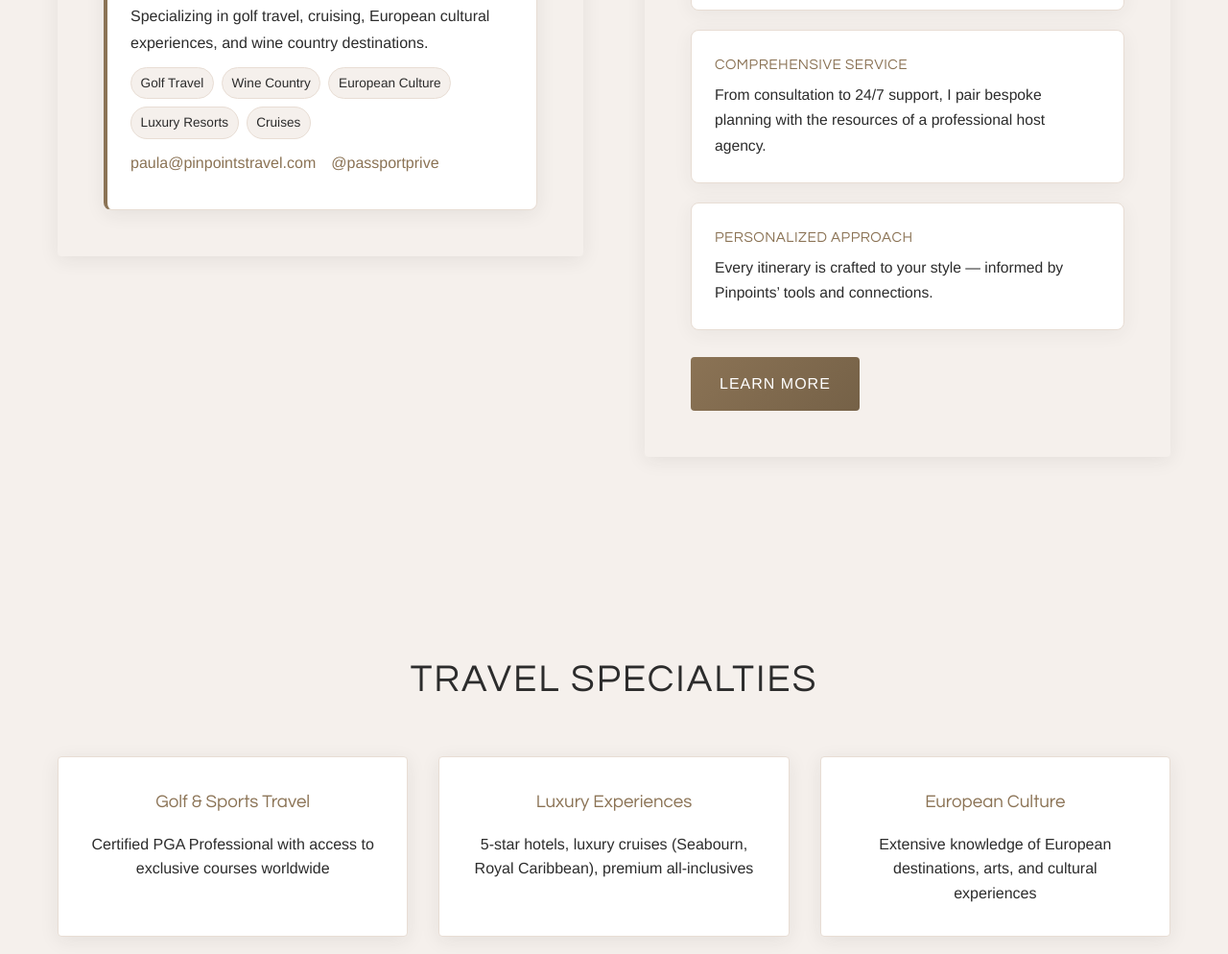
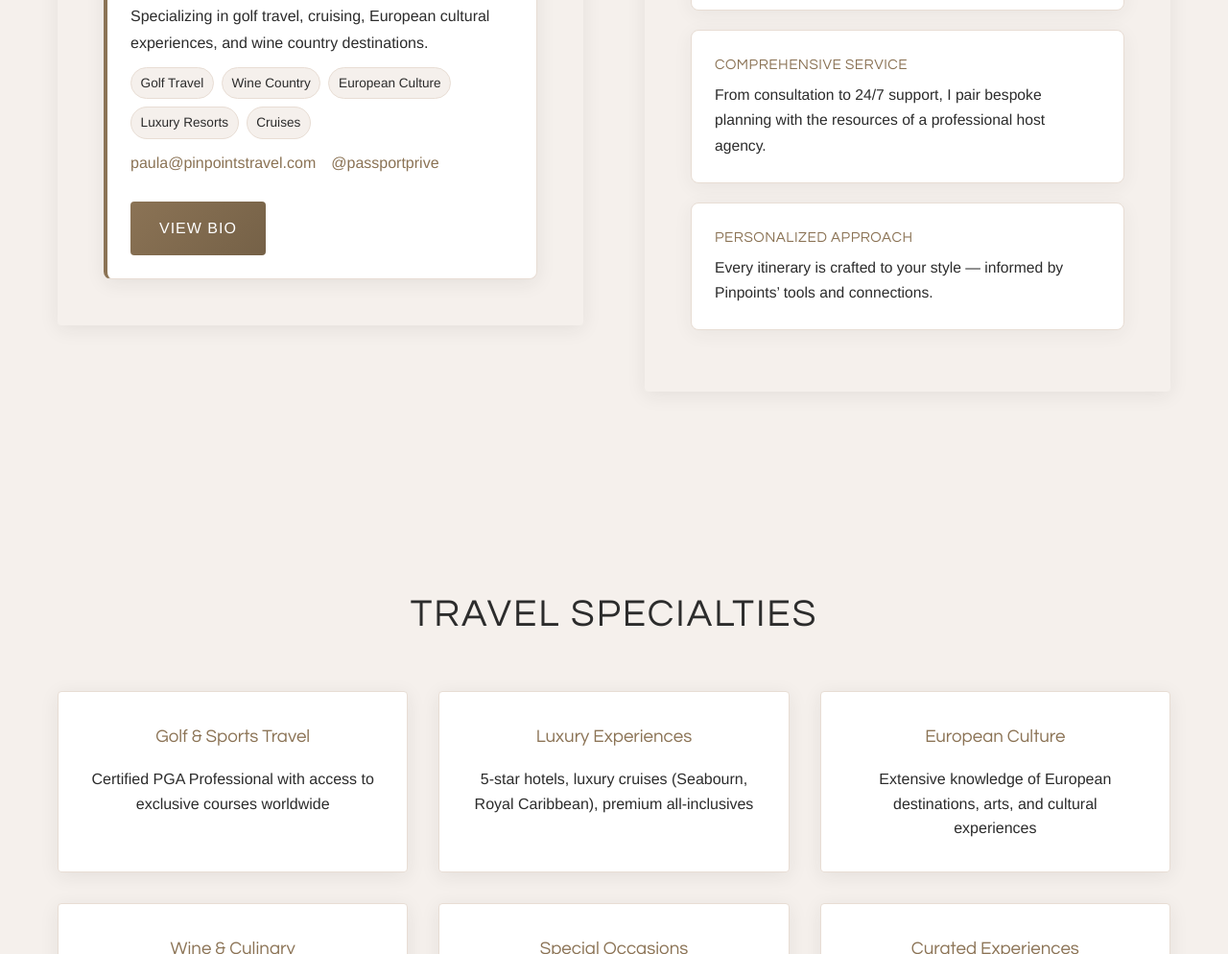
Before and after one commit to paulazmbrn/PassportPrive, a plain HTML site: page index.html in a window 1280 px wide. Shown: the part 1379-2373 px from the top of the page at 96% size. Drawn offline with Linux system fonts and the light colour scheme; a script that the page names is missing.

Commit message:
chore: commit changes

```diff
--- a/index.html
+++ b/index.html
@@ -70,7 +70,9 @@
                                     <a href="mailto:paula@pinpointstravel.com">paula@pinpointstravel.com</a>
                                     <a href="https://instagram.com/passportprive" target="_blank">@passportprive</a>
                                 </div>
-
+                               <div class="advisor-cta">
+                                    <a class="instagram-cta" href="about.html">View Bio</a>
+                                </div>
                             </div>
                         </div>
                     </div>
@@ -95,7 +97,6 @@
                                 <p>Every itinerary is crafted to your style — informed by Pinpoints’ tools and connections.</p>
                             </div>
                     </div>
-                    <a class="instagram-cta" href="https://pinpointstravel.com" target="_blank" rel="noopener">Learn More</a>
                 </div>
             </div>
         </div>
```
